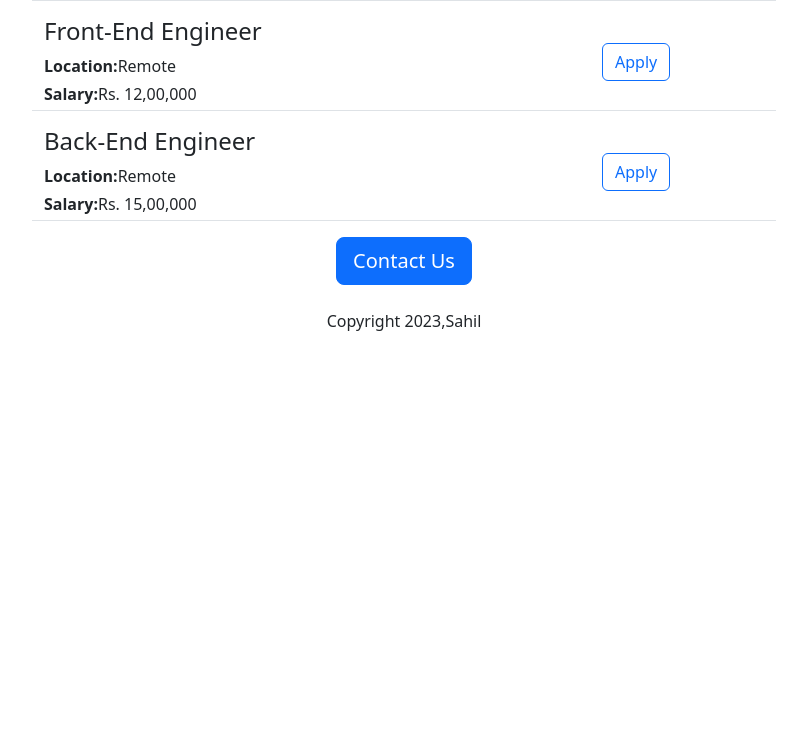
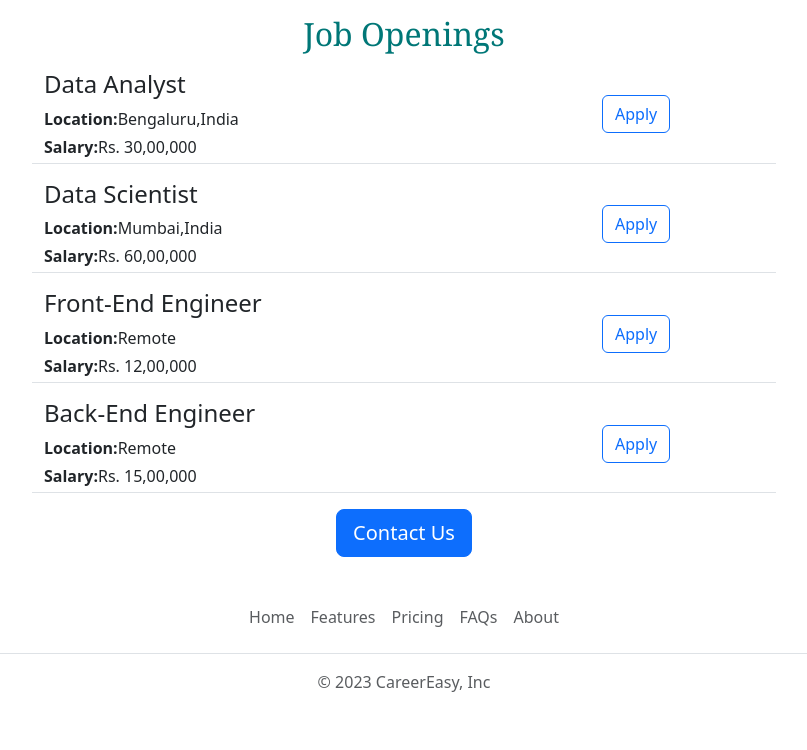
Before and after one commit to codexkart/flask_projects, a Flask app: page / in a window 1280 px wide. Shown: the part 867-1617 px from the top of the page, without its empty margins (236-1043 px from the left). Before the commit the page ends 1198 px from the top, so only its background shows below. Run offline with Flask 3, Linux system fonts and the light colour scheme.

Commit message:
functional site done

```diff
--- /dev/null
+++ b/templates/footer.html
@@ -0,0 +1,12 @@
+<div class="container">
+    <footer class="py-3 my-4">
+      <ul class="nav justify-content-center border-bottom pb-3 mb-3">
+        <li class="nav-item"><a href="#" class="nav-link px-2 text-body-secondary">Home</a></li>
+        <li class="nav-item"><a href="#" class="nav-link px-2 text-body-secondary">Features</a></li>
+        <li class="nav-item"><a href="#" class="nav-link px-2 text-body-secondary">Pricing</a></li>
+        <li class="nav-item"><a href="#" class="nav-link px-2 text-body-secondary">FAQs</a></li>
+        <li class="nav-item"><a href="#" class="nav-link px-2 text-body-secondary">About</a></li>
+      </ul>
+      <p class="text-center text-body-secondary">&copy; 2023 CareerEasy, Inc</p>
+    </footer>
+  </div>
--- a/templates/index.html
+++ b/templates/index.html
@@ -22,6 +22,7 @@
             width: 100%;
             height: 360px;
             object-fit: cover;
+            margin-bottom: 16px;
         }
 
         h2 {
@@ -46,10 +47,13 @@
 </head>
 
 <body>
+    {% include 'nav.html' %}
     <div id="container">
         <h1>CareerEasy</h1>
         <img id="banner" src="http://127.0.0.1:5000/static/pic1.jpg">
         <h2>About CareerEasy</h2>
+        <div class="row" style="margin-bottom: 16px;">
+            <div class="col-md-6">
                 <p class="bodytext">
                     Lorem ipsum dolor sit amet, consectetur adipiscing elit, sed do eiusmod tempor incididunt ut labore et
                     dolore magna aliqua. Ut enim ad minim veniam, quis nostrud exercitation ullamco laboris nisi ut aliquip ex
@@ -57,6 +61,11 @@
                     nulla pariatur. Excepteur sint occaecat cupidatat non proident, sunt in culpa qui officia deserunt mollit
                     anim id est laborum.
                 </p>
+            </div>
+            <div class="d-none d-md-block col-md-6">
+                <img src="/static/people.jpg" style="height: 320px;border-radius: 2px;">
+            </div>
+        </div>
         <h2>Job Openings</h2>
         <p class="bodytext">
         <div>
@@ -66,12 +75,10 @@
         </div>
         </p>
         <div style="text-align: center;">
-            <button class="btn btn-primary btn-lg">Contact Us</button>
+            <a href="mailto:c12@bmsit.in?subject=Question%20about%20job%20openings&body=My%20name%3A%3Cyour%20name%20here%3E%0D%0AMy%20question%3A%3Center%20question%20here%3E" class="btn btn-primary btn-lg">Contact Us</a>
         </div>
-        <p class="mt-4" style="text-align: center;">
-            Copyright 2023,Sahil
-        </p>
     </div>
+    {% include 'footer.html' %}
 </body>
 
 </html>
--- a/templates/jobitem.html
+++ b/templates/jobitem.html
@@ -7,6 +7,6 @@
     {% endif %}
     </div>
     <div class="col-3" style="margin: auto 0;">
-        <button type="button" class="btn btn-outline-primary">Apply</button>
+        <a href="mailto:c12@bmsit.in?subject=Application%20for {{job['title']}}&body=My%20name%3A%3Cyour%20name%20here%3E%0D%0AMy%20resume%3A%3Cyour%20resume%20link%3E%0D%0AMy%20linkedIn%3A%3Cyour%20linkedIn%20link%3E" type="button" class="btn btn-outline-primary">Apply</a>
     </div>
 </div>
--- /dev/null
+++ b/templates/nav.html
@@ -0,0 +1,9 @@
+<nav class="navbar shadow-sm fixed-top bg-white">
+    <div class="container-fluid">
+      <a class="navbar-brand" href="#">
+        <img src="/static/logo.svg" alt="Logo" width="30" height="24" class="d-inline-block align-text-top">
+        CareerEasy
+      </a>
+    </div>
+</nav>
+<div style="height: 56px;"></div>
```
Also changed, not shown: static/logo.svg (added), 1 other file. Lines whose indentation alone changed are shown as unchanged.
